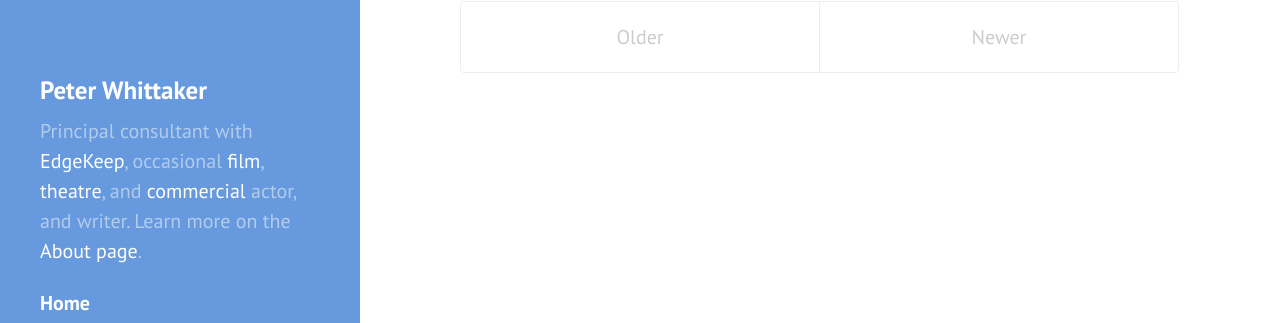
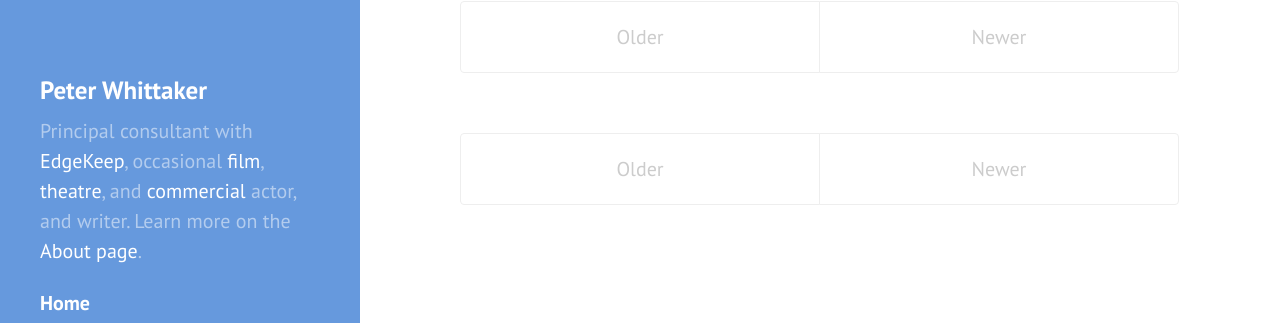
Before and after one commit to PeterWhittaker/PeterWhittaker.github.io, a Jekyll site: the page built from index.html, in a window 1280 px wide. Shown: the part 139-462 px from the top of the page. Built offline with Jekyll 4.4.1, drawn with Linux system fonts in a browser that asks for light colours; Markdown is read by kramdown in place of the engine named in the settings; the list of posts is cut into pages by our own code.

Commit message:
Make pagination conditional on there being posts; add pagination at the top as well; have a default message if no posts

```diff
--- a/index.html
+++ b/index.html
@@ -2,6 +2,25 @@
 layout: default
 title: Home
 ---
+
+<div class="pagination">
+    {% if paginator.posts %}
+	  {% if paginator.next_page %}
+	    <a class="pagination-item older" href="{{ site.baseurl }}page{{paginator.next_page}}">Older</a>
+	  {% else %}
+	    <span class="pagination-item older">Older</span>
+	  {% endif %}
+	  {% if paginator.previous_page %}
+	    {% if paginator.page == 2 %}
+	      <a class="pagination-item newer" href="{{ site.baseurl }}">Newer</a>
+	    {% else %}
+	      <a class="pagination-item newer" href="{{ site.baseurl }}page{{paginator.previous_page}}">Newer</a>
+	    {% endif %}
+	  {% else %}
+	    <span class="pagination-item newer">Newer</span>
+	  {% endif %}
+    {% endif %}
+</div>
 
 <div class="posts">
   {% for post in paginator.posts %}
@@ -24,6 +43,7 @@ title: Home
 </div>
 
 <div class="pagination">
+    {% if paginator.posts %}
 	  {% if paginator.next_page %}
 	    <a class="pagination-item older" href="{{ site.baseurl }}page{{paginator.next_page}}">Older</a>
 	  {% else %}
@@ -38,4 +58,7 @@ title: Home
 	  {% else %}
 	    <span class="pagination-item newer">Newer</span>
 	  {% endif %}
+    {% else %}
+	<p>Working on it. Content on its way. Check back soon!</p>
+    {% endif %}
 </div>
```
Lines whose indentation alone changed are shown as unchanged.
